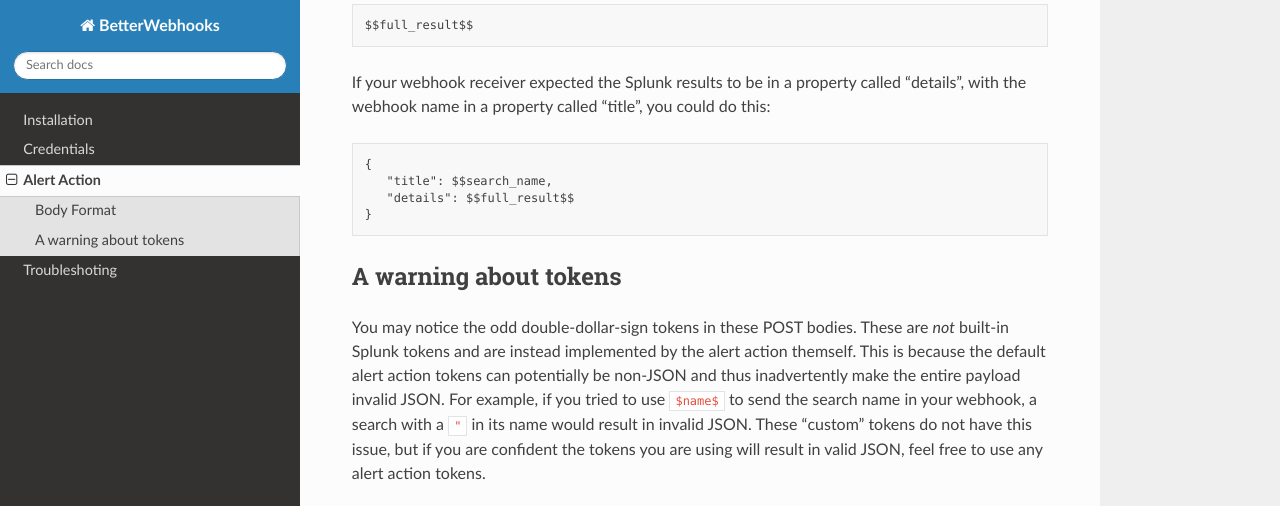
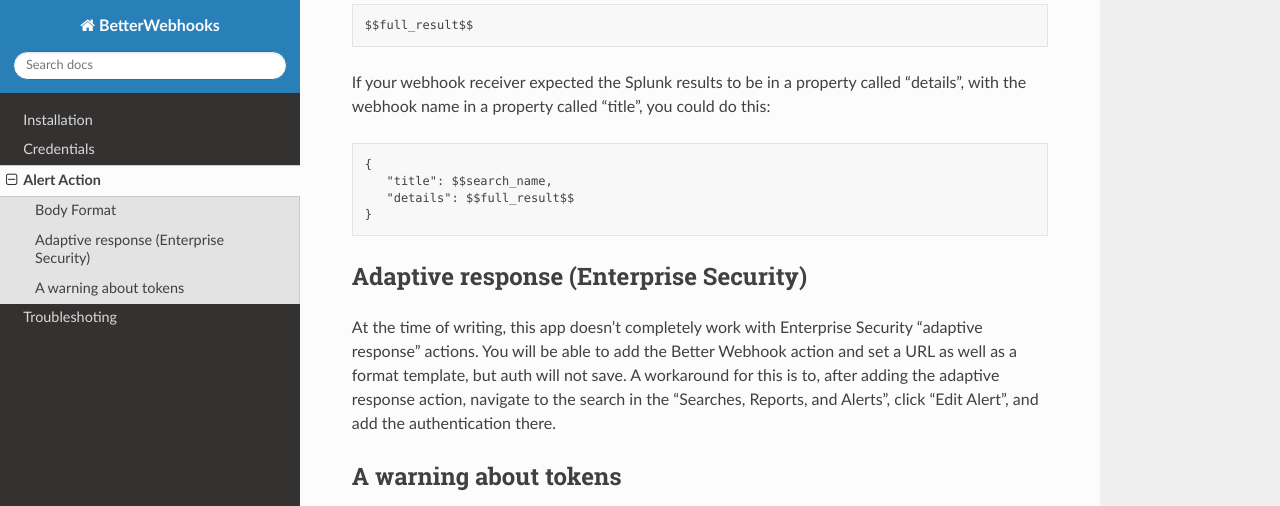
Before and after one commit to HurricaneLabs/BetterWebhooks, a Sphinx documentation site: the page built from docs/source/alert_action.rst, in a window 1280 px wide and 900 px high, scrolled down 612 px, cut to the strip 0-506 px from the top of the window. Built offline with Sphinx 7.4.7 and the Read the Docs theme 3.1.0, drawn with Linux system fonts in a browser that asks for light colours.

Commit message:
Add note about adaptive response
Explain adaptive response auth issue workaround

```diff
--- a/docs/source/alert_action.rst
+++ b/docs/source/alert_action.rst
@@ -44,6 +44,14 @@ If your webhook receiver expected the Splunk results to be in a property called
       "details": $$full_result$$
    }
 
+Adaptive response (Enterprise Security)
+----------------------------------------
+At the time of writing, this app doesn't completely work with Enterprise Security
+"adaptive response" actions. You will be able to add the Better Webhook action and set
+a URL as well as a format template, but auth will not save. A workaround for this is to,
+after adding the adaptive response action, navigate to the search in the
+"Searches, Reports, and Alerts", click "Edit Alert", and add the authentication there.
+
 A warning about tokens
 -----------------------
 You may notice the odd double-dollar-sign tokens in these POST bodies. These are *not*
```
